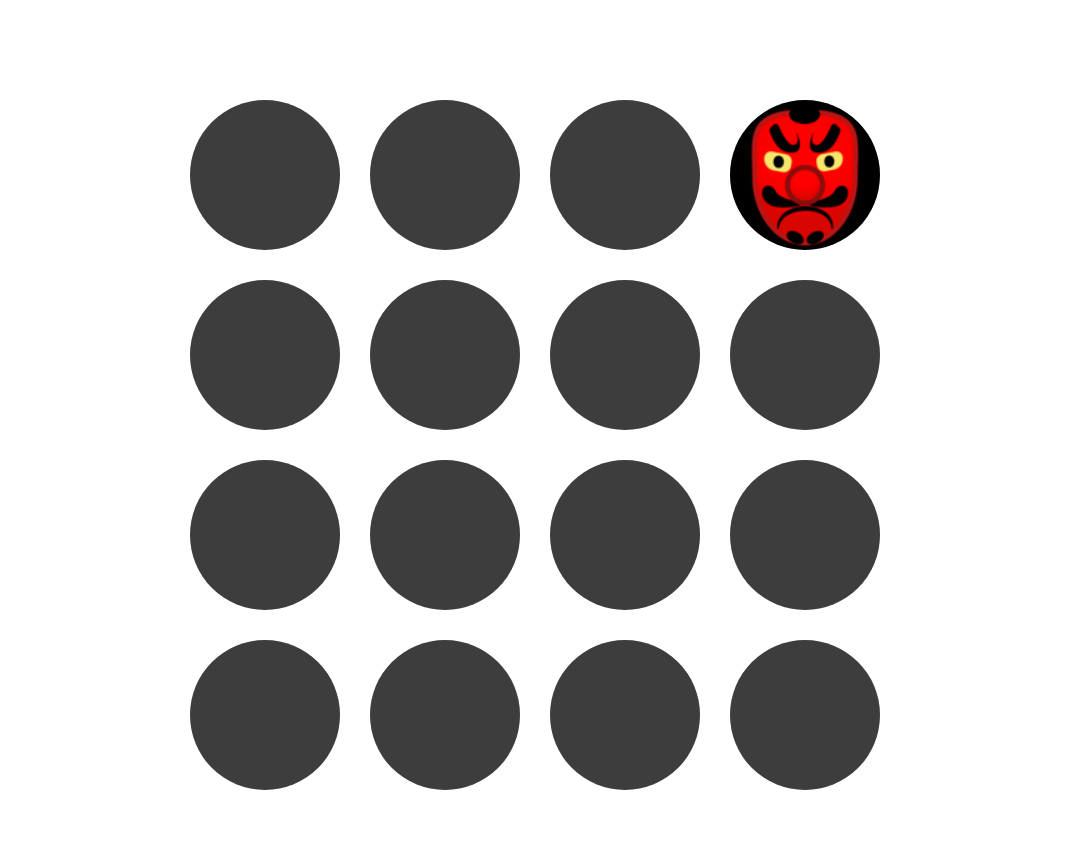
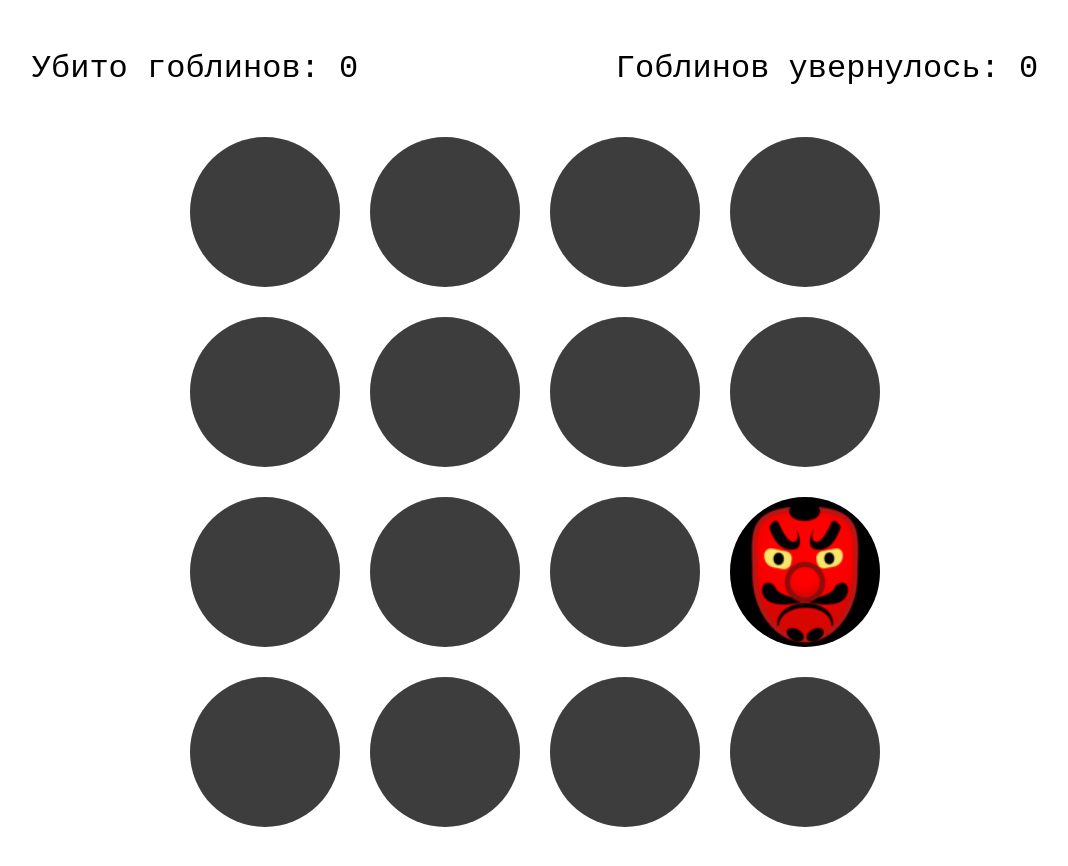
Before and after one commit to nikitakozhukhar/ahj-events, a website built with webpack: page src/index.html in a window 1280 px wide. Shown: the whole page, without its empty margins (105-1173 px from the left). Built offline with nearby package versions, Linux system fonts and the light colour scheme.

Commit message:
style.css index.html changed

```diff
--- a/src/css/style.css
+++ b/src/css/style.css
@@ -1,13 +1,31 @@
 body {
   color: #999;
+  overflow: hidden;
 }
-
+.count-container {
+  display: flex;
+  justify-content: space-around;
+  margin-top: 50px;
+  font-family: 'Courier New', Courier, monospace;
+  font-size: 2em;
+  color: #000;
+}
+.player-counter {
+  font-family: 'Courier New', Courier, monospace;
+  font-size: 1em;
+  color: #000;
+}
+.miss-counter {
+  font-family: 'Courier New', Courier, monospace;
+  font-size: 1em;
+  color: #000;
+}
 .board {
   display: flex;
   flex-wrap: wrap;
   justify-content: space-around;
   width: 720px;
-  margin: 100px auto;
+  margin: 50px auto;
 }
 .hole {
   width: 150px;
--- a/src/index.html
+++ b/src/index.html
@@ -7,6 +7,10 @@
   <title>Document</title>
 </head>
 <body>
+  <div class="count-container">
+    <div class="player-counter">Убито гоблинов: 0</div>
+    <div class="miss-counter">Гоблинов увернулось: 0</div>
+  </div>
   <div class="board">
     <div class="hole hole_has-goblin" id="hole1"></div>
     <div class="hole" id="hole2"></div>
--- a/src/js/holeGame.js
+++ b/src/js/holeGame.js
@@ -10,10 +10,10 @@ holes.forEach((hole) => hole.addEventListener('click', () => {
   const getHole = (index) => document.getElementById(`hole${index}`);
   const deactivateHole = (index) => { getHole(index).className = 'hole'; };
   const activateHole = (index) => {
-    console.log(getHole(index))
-    if (getHole(index).classList.contains('hole hole_has-goblin')) {
-      return
-    }
+
+    // if (getHole(index).classList.contains('hole hole_has-goblin')) {
+    //   return
+    // }
     getHole(index).className = 'hole hole_has-goblin';
   };
   const next = () => setTimeout(() => {
@@ -21,7 +21,7 @@ holes.forEach((hole) => hole.addEventListener('click', () => {
     activeHole = Math.floor(1 + Math.random() * 16);
     activateHole(activeHole);
     next();
-  }, 800);
+  }, 1000);
 
   next();
 }
```
